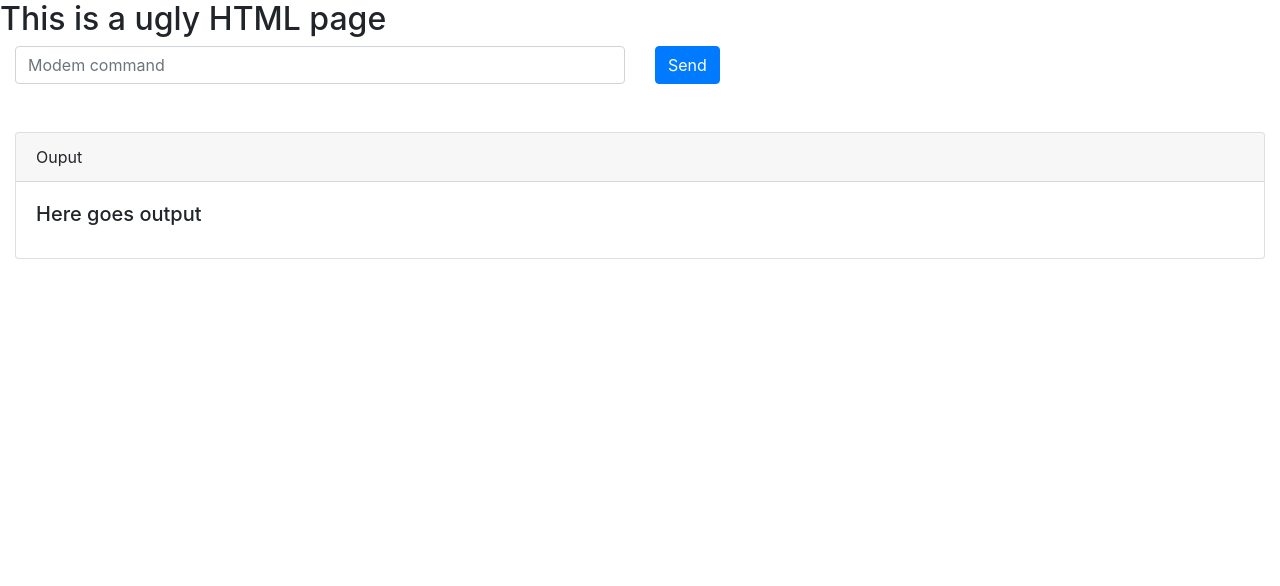
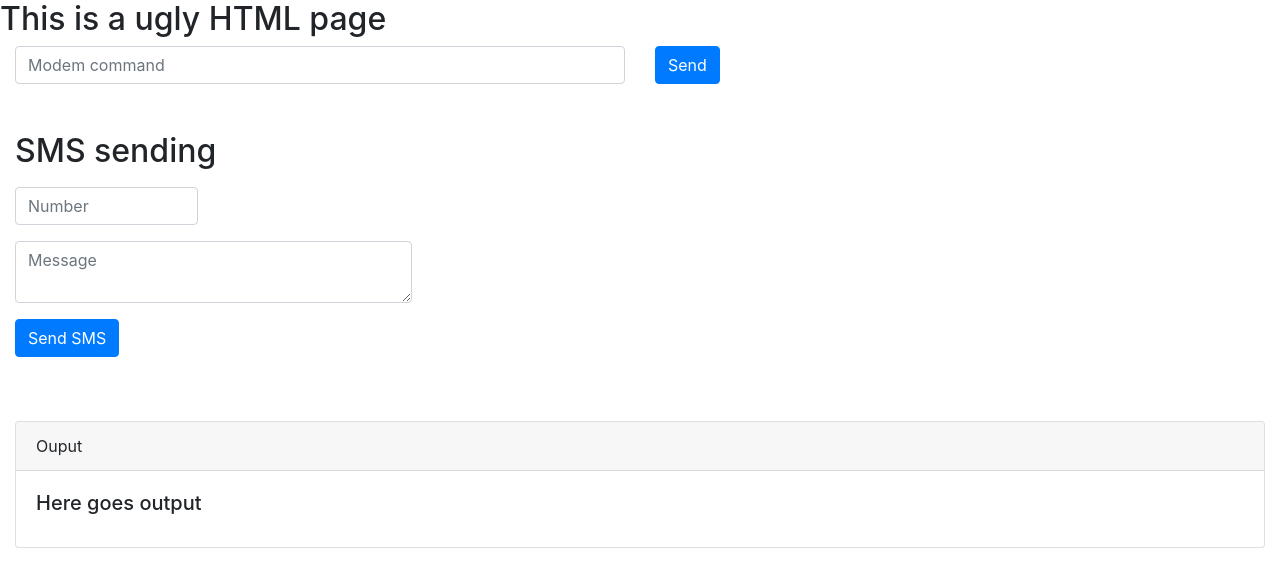
Before and after one commit to omnicate/pimetrics, a plain HTML site: page static/index.html in a window 1280 px wide. Drawn offline with Linux system fonts and the light colour scheme.

Commit message:
Add sms sending to HTML

```diff
--- a/static/index.html
+++ b/static/index.html
@@ -14,29 +14,43 @@
         <h2>This is a ugly HTML page</h2>
 
         <div class="container-fluid">
+
+            <div class="row">
+                <div class="col">
+                <input id="modemCmd" type="text" class="form-control" placeholder="Modem command" />
+                </div>
+                <div class="col">
+                    <button onclick="send()" class="btn btn-primary">Send</button>
+                </div>
+            </div>
+        </div>
+
+        <br /> <br />
+
+        <div class="container-fluid">
+            <h2>SMS sending</h2>
             <form>
-                <div class="row">
+                <div class="row my-3">
+                    <div class="col-md-2">
+                        <input id="smsNum" type="text" class="form-control" placeholder="Number" />
+                    </div>
+                </div>
+                <div class="row my-3">
+                    <div class="col-md-4">
+                        <textarea id="msg" class="form-control" placeholder="Message"></textarea>
+                    </div>
+                </div>
+                <div class="row my-3">
                     <div class="col">
-                    <input type="text" class="form-control" placeholder="Modem command">
-                    </div>
-                    <div class="col">
-                        <button type="submit" onclick="send()" class="btn btn-primary">Send</button>
+                        <button type="button" onclick="sendSMS()" class="btn btn-primary">Send SMS</button>
                     </div>
                 </div>
             </form>
         </div>
 
-        <!-- <table>
-            <tr>
-                <td><input id="modemCmd" placeholder="Enter modem command" type="text"/></td>
-                <td><button id="send" onclick="send()">Send</button></td>
-            </tr>
-        </table> -->
         <br /> <br />
 
         <div class="container-fluid">
-            <!-- <div id="output">Here goes output</div> -->
-
             <div class="card">
                 <div class="card-header">
                     Ouput
@@ -66,5 +80,21 @@
                 document.getElementById("output").innerText = response.data;
             })();
         }
+
+        function sendSMS() {
+            let payload = {
+                "number": document.getElementById("smsNum").value,
+                "text": document.getElementById("msg").value
+            };
+
+            console.log("Sending payload: ", payload);
+            (async () => {
+                const response = await axios.post("http://192.168.1.110:8080/send_sms", payload);
+                console.log(response)
+
+                document.getElementById("output").innerText = response.data;
+            })();
+        }
+
     </script>
 </html>
```
Also changed, not shown: 1 other file.
